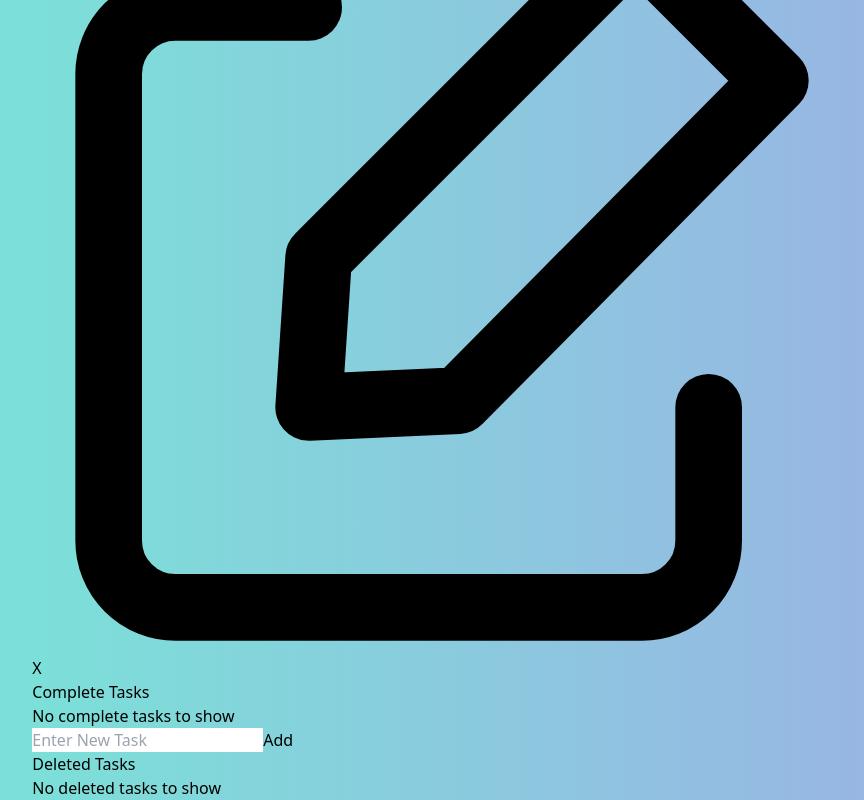
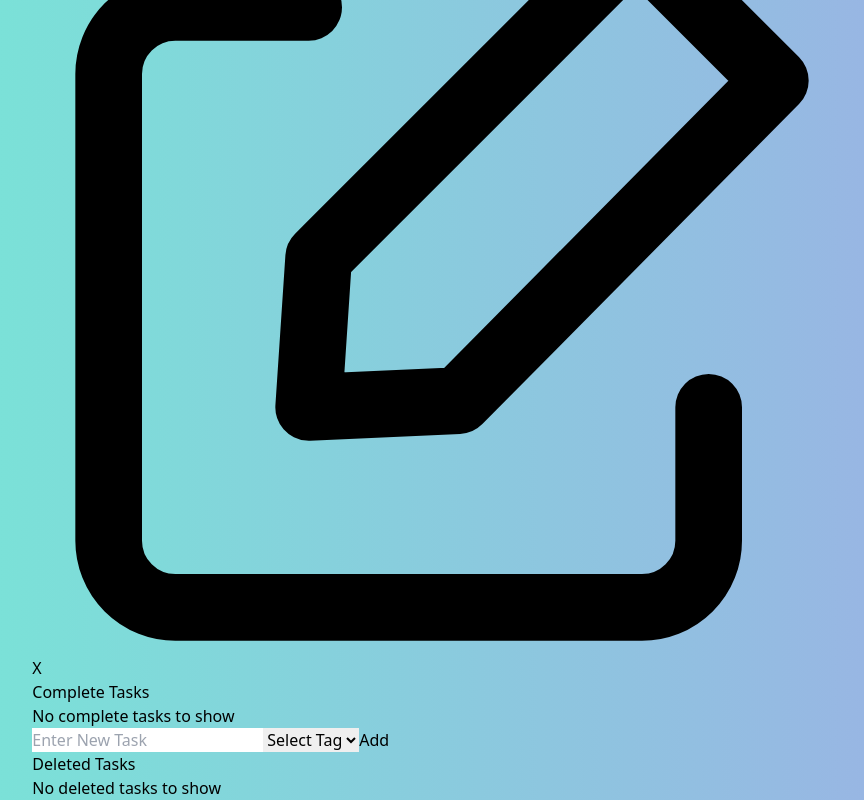
Before and after one commit to hasansfzn/to_do_app, a Vue app: page / in a window 1280 px wide. Shown: the part 3542-4342 px from the top of the page, without its empty margins (203-1067 px from the left). Built offline with nearby package versions, Linux system fonts and the light colour scheme.

Commit message:
added select input for the tag addition

```diff
--- a/src/components/TaskAddForm.vue
+++ b/src/components/TaskAddForm.vue
@@ -1,13 +1,29 @@
 <script setup>
-import { ref, defineEmits } from "vue";
+import { ref, defineEmits, defineProps, computed, watch } from "vue";
 
-const emit = defineEmits(["addTask"]);
-let newTask = ref("");
+const props = defineProps({
+  initialTags: Array,
+});
+const emit = defineEmits(["addTask", "inputtedTag"]);
+
+const newTask = ref("");
+const inputtedTag = ref("");
 
 const addTask = () => {
-  emit("addTask", newTask.value);
+  emit("addTask", newTask.value, inputtedTag.value);
   newTask.value = "";
+  inputtedTag.value = "";
 };
+
+const taskAdditionCondition = computed(() => {
+  return inputtedTag.value.length > 0 && newTask.value.length;
+});
+
+watch(taskAdditionCondition, () => {
+  console.log(taskAdditionCondition.value);
+});
+
+const tags = [...new Set(props.initialTags)];
 </script>
 
 <template>
@@ -18,10 +34,25 @@ const addTask = () => {
       class="p-2 bg-white text-gray-700 focus:outline-none shadow-lg shadow-gray-500/50"
       placeholder="Enter New Task"
     />
+    <select
+      name="select_tag"
+      id="select_tag"
+      v-model="inputtedTag"
+      :class="[
+        {
+          'p-2.5 bg-white text-gray-700 focus:outline-none shadow-lg shadow-gray-500/50 border-l-4 border-indigo-500': true,
+        },
+      ]"
+    >
+      <option :value="inputtedTag" disabled selected>Select Tag</option>
+      <option v-for="tag in tags" :value="tag" :key="tag">
+        {{ tag }}
+      </option>
+    </select>
     <button
       type="submit"
       class="p-2 bg-white border-l-4 border-indigo-500 shadow-lg shadow-gray-500/50"
-      :disabled="!newTask.length"
+      :disabled="!(inputtedTag.length > 0 && newTask.length)"
     >
       Add
     </button>
--- a/src/pages/Home.vue
+++ b/src/pages/Home.vue
@@ -72,12 +72,13 @@ const deletedTasks = computed(() => {
   return toDos.value.filter((todo) => todo.deleted);
 });
 
-const addTask = (name) => {
+const addTask = (name, tag) => {
   toDos.value.push({
     id: toDos.value.length + 1,
     label: name,
     completed: false,
     deleted: false,
+    tag: tag,
   });
   saveDataToLocal(toDos.value);
 };
@@ -96,7 +97,10 @@ const addTask = (name) => {
       <ToDoList :tasks="completed" title="Complete Tasks" />
     </div>
     <div>
-      <TaskAddForm @addTask="addTask" />
+      <TaskAddForm
+        @addTask="addTask"
+        :initialTags="toDos.map((todo) => todo.tag)"
+      />
     </div>
     <div class="mt-4 pt-2">
       <ToDoList :tasks="deletedTasks" title="Deleted Tasks" />
```
